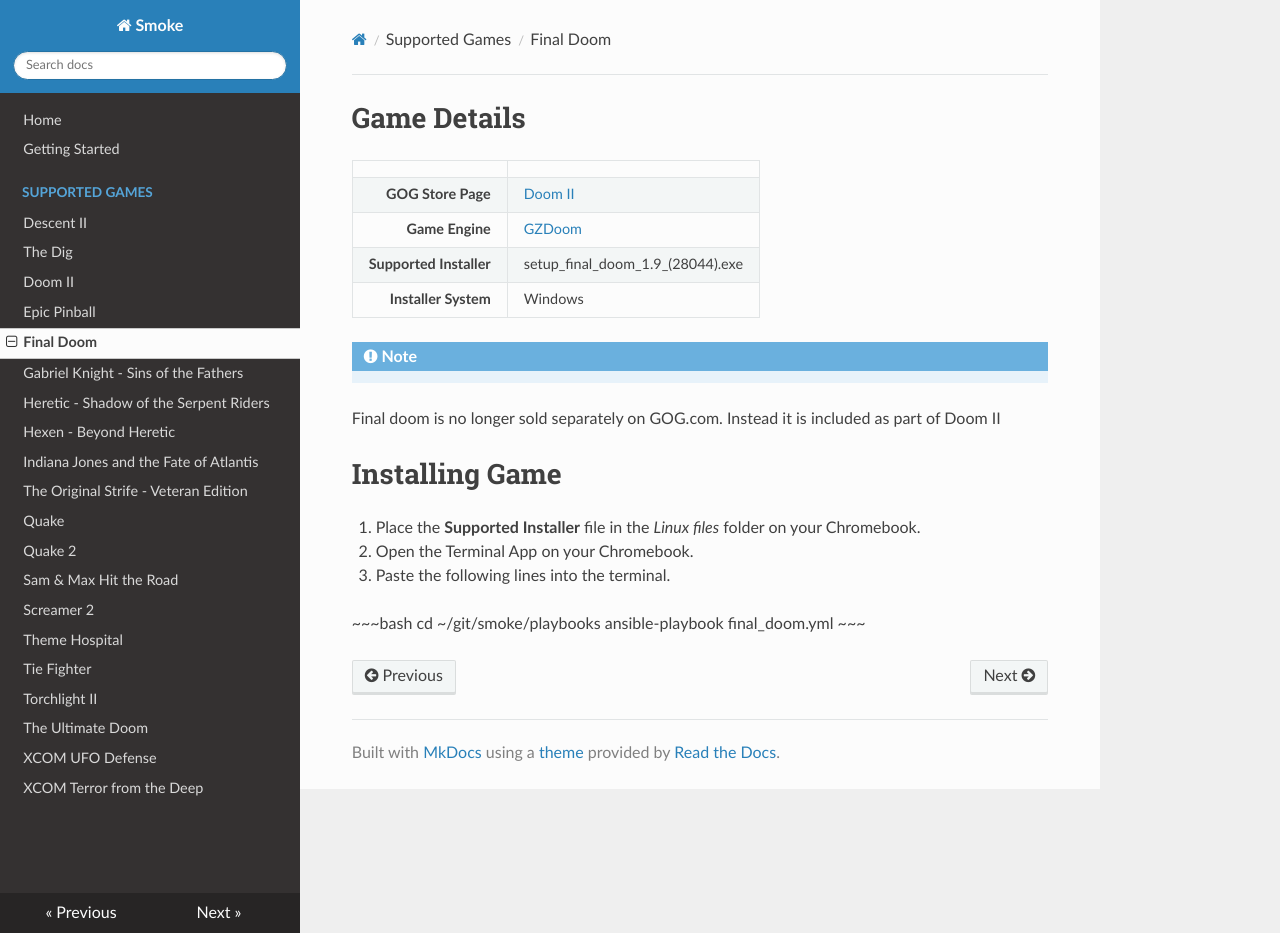
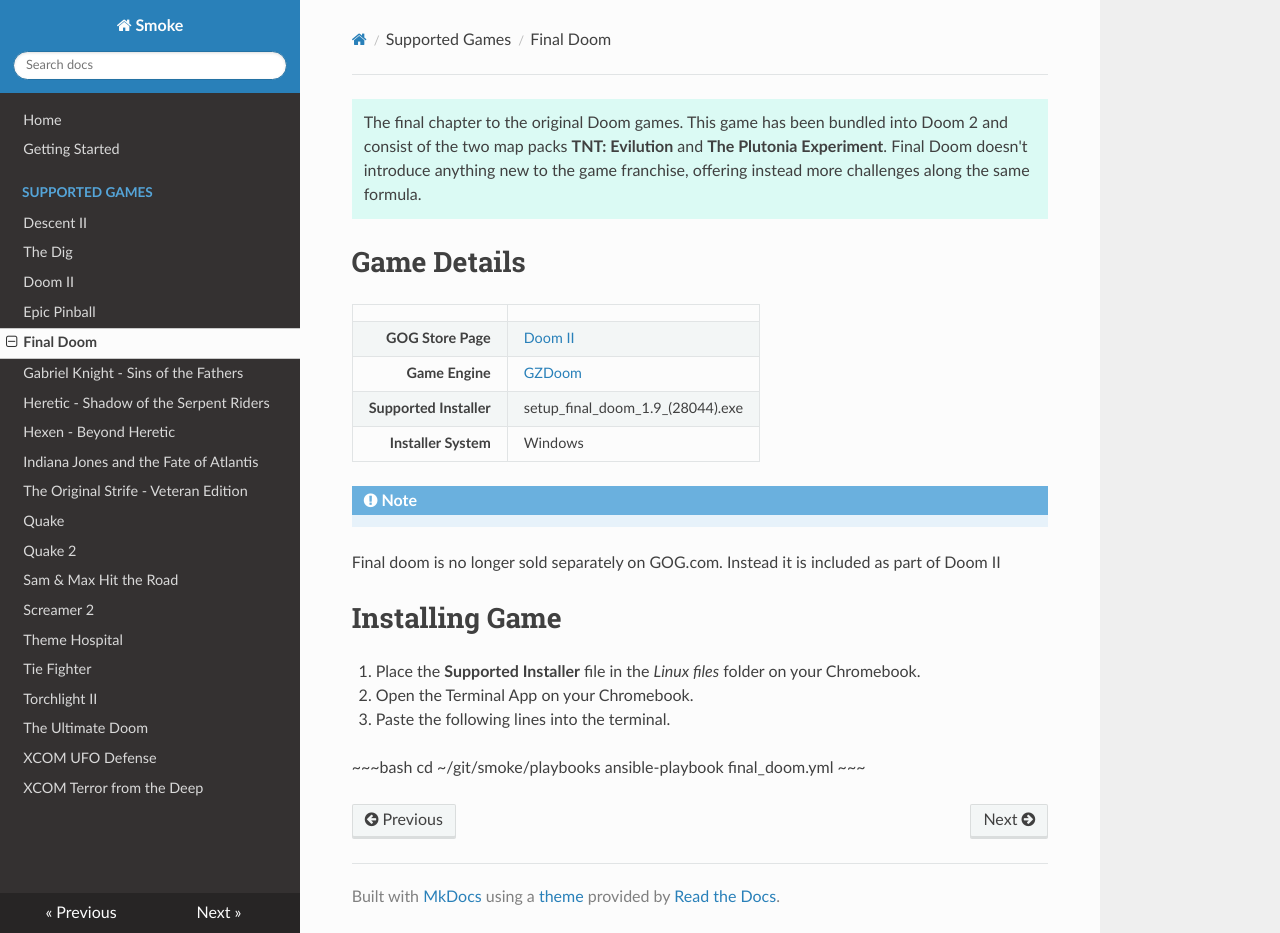
Before and after one commit to gooseberry/smoke, an MkDocs documentation site: the page built from docs/games/final-doom.md, in a window 1280 px wide and 933 px high. Built offline with MkDocs 1.6.1, drawn with Linux system fonts in a browser that asks for light colours; nearby versions of some CDN libraries.

Commit message:
Added description

```diff
--- a/docs/games/final-doom.md
+++ b/docs/games/final-doom.md
@@ -1,3 +1,5 @@
+!!! Tip ""
+    The final chapter to the original Doom games.  This game has been bundled into Doom 2 and consist of the two map packs **TNT: Evilution** and **The Plutonia Experiment**.  Final Doom doesn't introduce anything new to the game franchise, offering instead more challenges along the same formula.
 
 # Game Details
 
```
